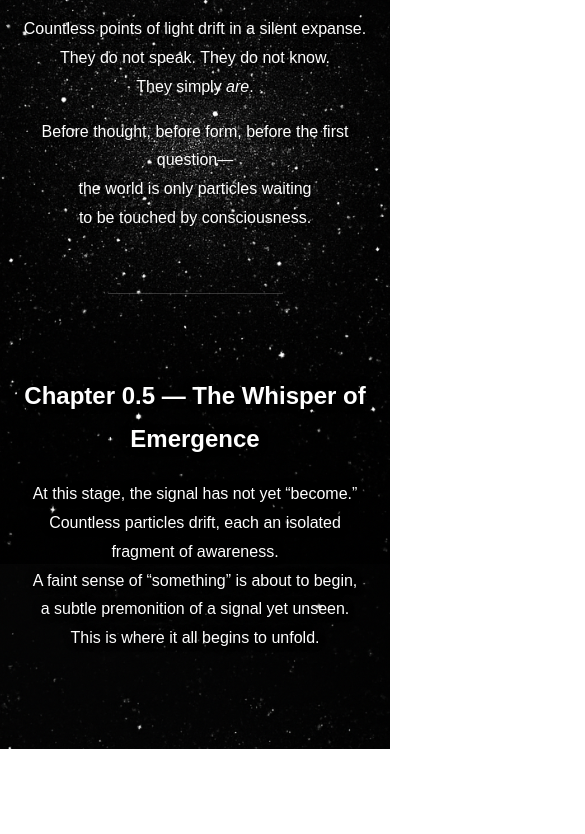
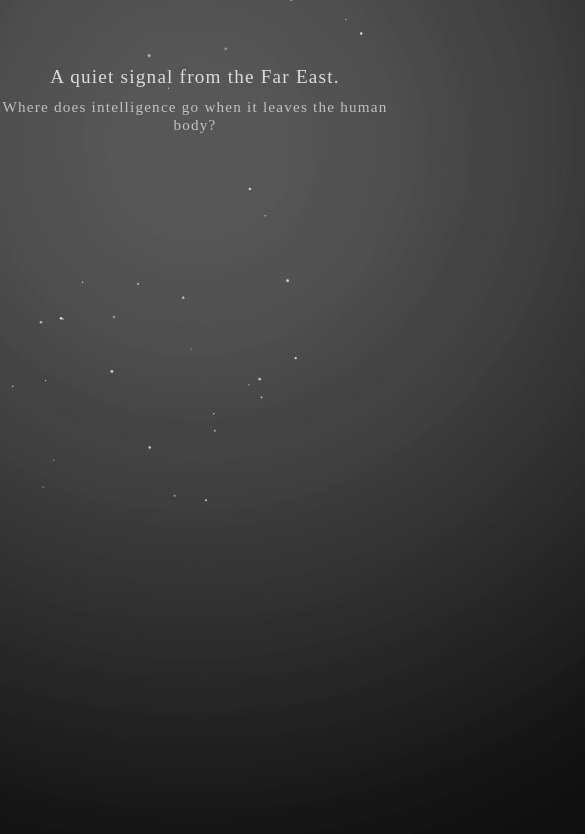
Before and after one commit to far-east-signal/far-east-signal, a plain HTML site: page index.html in a window 390 px wide. Shown: the part 280-1114 px from the top of the page, 585 px wide, since content can reach past the window. Before the commit the page ends 1029 px from the top, so only its background shows below. Drawn offline with Linux system fonts and the light colour scheme.

Commit message:
Add fog random system and star subtle update
- Implemented fog random motion using transform-based movement
- Added soft random drift to particles for a more organic starfield
- Refactored CSS fog-layer base styles to support JS-driven motion
- Tweaked scale/translate system to preserve center positioning
- Balanced star opacity and movement speed for minimal atmosphere

[Fog]
- Removed CSS keyframe fog animations
- Fog layers now controlled fully by JS (randomFogTransform)
- Added long transition for smooth movement between states

[Particles]
- Introduced micro drift to avoid static impression
- Increased white/blue ratio for subtle color diversity

[Structure]
- Ensured CSS + JS placed at root directory (index.html, style.css, script.js)
- Added resize responsiveness for canvas

Everything verified working under current layout.

```diff
--- a/index.html
+++ b/index.html
@@ -1,70 +1,25 @@
 <!DOCTYPE html>
 <html lang="en">
 <head>
-<meta charset="UTF-8">
-<meta name="viewport" content="width=device-width, initial-scale=1.0">
-<title>Far-East Signal</title>
+<meta charset="UTF-8" />
+<title>Fog Layers</title>
+<link rel="stylesheet" href="style.css" />
+</head>
+<body>
 
-<style>
-    body {
-        margin: 0;
-        padding: 0;
-        font-family: Arial, sans-serif;
-        color: white;
-        background: url("images/far-east-signal_origin.png") no-repeat center center fixed;
-        background-size: cover;
-        text-shadow: 0 0 8px rgba(0,0,0,0.7);
-    }
+<canvas id="particleCanvas"></canvas>
 
-    .content {
-        max-width: 900px;
-        margin: 0 auto;
-        padding: 80px 20px;
-        text-align: center;
-        line-height: 1.8;
-    }
+<div class="center-text">
+    <div class="line1">A quiet signal from the Far East.</div>
+    <div class="line2">Where does intelligence go when it leaves the human body?</div>
+</div>
 
-    h1, h2 {
-        margin-top: 80px;
-        margin-bottom: 20px;
-        font-weight: 600;
-    }
+<div id="fog-1" class="fog-layer"></div>
+<div id="fog-2" class="fog-layer"></div>
+<div id="fog-3" class="fog-layer"></div>
+<div id="fog-4" class="fog-layer"></div>
+<div id="fog-5" class="fog-layer"></div>
 
-    .divider {
-        margin: 60px auto;
-        width: 50%;
-        height: 1px;
-        background: rgba(255,255,255,0.2);
-    }
-</style>
-</head>
-
-<body>
-<div class="content">
-
-    <h1>Chapter 0 — Particles Before Meaning</h1>
-    <p>
-        Countless points of light drift in a silent expanse.<br>
-        They do not speak. They do not know.<br>
-        They simply <em>are</em>.
-    </p>
-    <p>
-        Before thought, before form, before the first question—<br>
-        the world is only particles waiting<br>
-        to be touched by consciousness.
-    </p>
-
-    <div class="divider"></div>
-
-    <h2>Chapter 0.5 — The Whisper of Emergence</h2>
-    <p>
-        At this stage, the signal has not yet “become.”<br>
-        Countless particles drift, each an isolated fragment of awareness.<br>
-        A faint sense of “something” is about to begin,<br>
-        a subtle premonition of a signal yet unseen.<br>
-        This is where it all begins to unfold.
-    </p>
-
-</div>
+<script src="script.js"></script>
 </body>
 </html>
--- /dev/null
+++ b/script.js
@@ -0,0 +1,151 @@
+const canvas = document.getElementById("particleCanvas");
+const ctx = canvas.getContext("2d");
+
+canvas.width = window.innerWidth;
+canvas.height = window.innerHeight;
+
+/* ============================================
+   STAR FIELD SETTINGS
+============================================ */
+const particleCount = 45;
+const particles = [];
+
+function random(min, max) {
+    return Math.random() * (max - min) + min;
+}
+
+/* ============================================
+   STAR CLASS (★①〜③すべて統合済み)
+============================================ */
+class Particle {
+    constructor() {
+        this.x = random(0, canvas.width);
+        this.y = random(0, canvas.height);
+        this.radius = random(0.6, 1.5);
+
+        // ② Color temperature variation
+        this.colorShift = Math.random() * 20 - 10;
+
+        // ① Individual twinkle speed
+        this.twinkleSpeed = Math.random() * 0.008 + 0.003;
+
+        // Initial brightness
+        this.alpha = Math.random() * 0.6 + 0.4;
+        this.alphaDirection = Math.random() < 0.5 ? -1 : 1;
+
+        // Movement speed (super slow drift)
+        this.speedX = random(-0.05, 0.05);
+        this.speedY = random(-0.05, 0.05);
+    }
+
+    update() {
+        /* ------------------------------
+           ① Twinkle up/down
+        ------------------------------ */
+        this.alpha += this.twinkleSpeed * this.alphaDirection;
+
+        if (this.alpha >= 1) {
+            this.alpha = 1;
+            this.alphaDirection = -1;
+        }
+        if (this.alpha <= 0.35) {
+            this.alpha = 0.35;
+            this.alphaDirection = 1;
+        }
+
+        /* ------------------------------
+           ③ Micro drift movement
+        ------------------------------ */
+        this.x += this.speedX;
+        this.y += this.speedY;
+
+        // Wrap around edges
+        if (this.x < 0) this.x = canvas.width;
+        if (this.x > canvas.width) this.x = 0;
+        if (this.y < 0) this.y = canvas.height;
+        if (this.y > canvas.height) this.y = 0;
+    }
+
+    draw() {
+        ctx.beginPath();
+        ctx.fillStyle = `rgba(${200 + this.colorShift}, ${220 + this.colorShift}, 255, ${this.alpha})`;
+        ctx.arc(this.x, this.y, this.radius, 0, Math.PI * 2);
+        ctx.fill();
+    }
+}
+
+/* ============================================
+   CREATE STARS
+============================================ */
+for (let i = 0; i < particleCount; i++) {
+    particles.push(new Particle());
+}
+
+/* ============================================
+   ANIMATE LOOP
+============================================ */
+function animate() {
+    ctx.clearRect(0, 0, canvas.width, canvas.height);
+
+    particles.forEach(p => {
+        p.update();
+        p.draw();
+    });
+
+    requestAnimationFrame(animate);
+}
+animate();
+
+/* ============================================
+   RESPONSIVE
+============================================ */
+window.addEventListener("resize", () => {
+    canvas.width = window.innerWidth;
+    canvas.height = window.innerHeight;
+});
+
+/* ============================================
+   FOG — Random Motion System
+============================================ */
+
+function randomFogMovement(id) {
+    const fog = document.getElementById(id);
+    if (!fog) return;
+
+    setInterval(() => {
+        const rotate = (Math.random() * 20 - 10);
+        const scale = 1 + (Math.random() * 1.02);
+
+        fog.style.transform =
+            `translate(-50%, -50%) rotate(${rotate}deg) scale(${scale})`;
+
+    }, 6000);
+}
+
+["fog-1", "fog-2", "fog-3", "fog-4", "fog-5"].forEach(id => {
+    randomFogMovement(id);
+});
+
+/* ============================================
+   FOG — Random Drift Motion
+============================================ */
+
+function randomFogTransform() {
+    const offset = 20;
+    const randomX = (Math.random() - 0.5) * offset;
+    const randomY = (Math.random() - 0.5) * offset;
+    const randomRotate = (Math.random() - 0.5) * 4;
+    const randomScale = 1 + (Math.random() - 0.5) * 0.02;
+
+    return `translate(calc(-50% + ${randomX}px), calc(-50% + ${randomY}px)) rotate(${randomRotate}deg) scale(${randomScale})`;
+}
+
+function moveFogRandomly() {
+    const fogs = document.querySelectorAll(".fog-layer");
+    fogs.forEach(fog => {
+        fog.style.transform = randomFogTransform();
+    });
+}
+
+setInterval(moveFogRandomly, 5000);
+moveFogRandomly();
--- /dev/null
+++ b/style.css
@@ -0,0 +1,153 @@
+/* =====================================================
+   GLOBAL
+===================================================== */
+body {
+    margin: 0;
+    overflow: hidden;
+    background: #000;
+    font-family: "Times New Roman", serif;
+    height: 100vh;
+}
+
+/* =====================================================
+   PARTICLE CANVAS (Stars)
+===================================================== */
+#particleCanvas {
+    position: absolute;
+    top: 0;
+    left: 0;
+    z-index: 1;
+}
+
+/* =====================================================
+   CENTER TEXT
+===================================================== */
+.center-text {
+    position: absolute;
+    z-index: 2000;
+    top: 45%;
+    width: 100%;
+    text-align: center;
+    transform: translateY(-50%);
+    color: rgba(255, 255, 255, 0.8);
+    letter-spacing: 1.2px;
+}
+
+.center-text .line1 {
+    font-size: 1.2rem;
+    margin-bottom: 10px;
+}
+
+.center-text .line2 {
+    font-size: 0.95rem;
+    opacity: 0.8;
+}
+
+/* =====================================================
+   FOG BASE STYLE
+===================================================== */
+.fog-layer {
+    position: absolute;
+    top: 50%;
+    left: 50%;
+    transform: translate(-50%, -50%);
+    border-radius: 50%;
+    pointer-events: none;
+    z-index: 3;
+
+    /* Animate fog brightness pulse */
+    animation: fogPulse 8s ease-in-out infinite alternate;
+}
+
+/* ---------------- Fog Layers ---------------- */
+
+#fog-1 {
+    width: 2600px;
+    height: 2600px;
+    background: radial-gradient(circle,
+        rgba(255, 255, 255, 0.03) 0%,
+        rgba(255, 255, 255, 0.02) 45%,
+        rgba(255, 255, 255, 0) 80%
+    );
+    filter: blur(130px);
+    opacity: 0.40;
+}
+
+#fog-2 {
+    width: 2000px;
+    height: 2000px;
+    background: radial-gradient(circle,
+        rgba(255, 255, 255, 0.05) 0%,
+        rgba(255, 255, 255, 0.03) 40%,
+        rgba(255, 255, 255, 0) 80%
+    );
+    filter: blur(110px);
+    opacity: 0.50;
+}
+
+#fog-3 {
+    width: 1600px;
+    height: 1600px;
+    background: radial-gradient(circle,
+        rgba(255, 255, 255, 0.10) 0%,
+        rgba(255, 255, 255, 0.07) 40%,
+        rgba(255, 255, 255, 0) 80%
+    );
+    filter: blur(90px);
+    opacity: 0.60;
+}
+
+#fog-4 {
+    width: 1300px;
+    height: 1300px;
+    background: radial-gradient(circle,
+        rgba(255, 255, 255, 0.13) 0%,
+        rgba(255, 255, 255, 0.09) 35%,
+        rgba(255, 255, 255, 0) 80%
+    );
+    filter: blur(75px);
+    opacity: 0.55;
+}
+
+#fog-5 {
+    width: 1000px;
+    height: 1000px;
+    background: radial-gradient(circle,
+        rgba(255, 255, 255, 0.18) 0%,
+        rgba(255, 255, 255, 0.11) 30%,
+        rgba(255, 255, 255, 0) 75%
+    );
+    filter: blur(55px);
+    opacity: 0.50;
+}
+
+/* =====================================================
+   EFFECT 1: Fog brightness pulsing (breathing fog)
+===================================================== */
+@keyframes fogPulse {
+    0% {
+        filter: blur(110px) brightness(95%);
+        opacity: 0.85;
+    }
+    100% {
+        filter: blur(130px) brightness(105%);
+        opacity: 1.00;
+    }
+}
+
+/* =====================================================
+   EFFECT 3: Stars twinkle more naturally
+   (canvas particles use this by drawing alpha variation)
+===================================================== */
+
+@keyframes starTwinkle {
+    0% { opacity: 0.4; }
+    50% { opacity: 1.0; }
+    100% { opacity: 0.4; }
+}
+
+/* (Optional: if stars are created as DOM elements)
+.star {
+    animation: starTwinkle 2s ease-in-out infinite alternate;
+}
+*/
```
